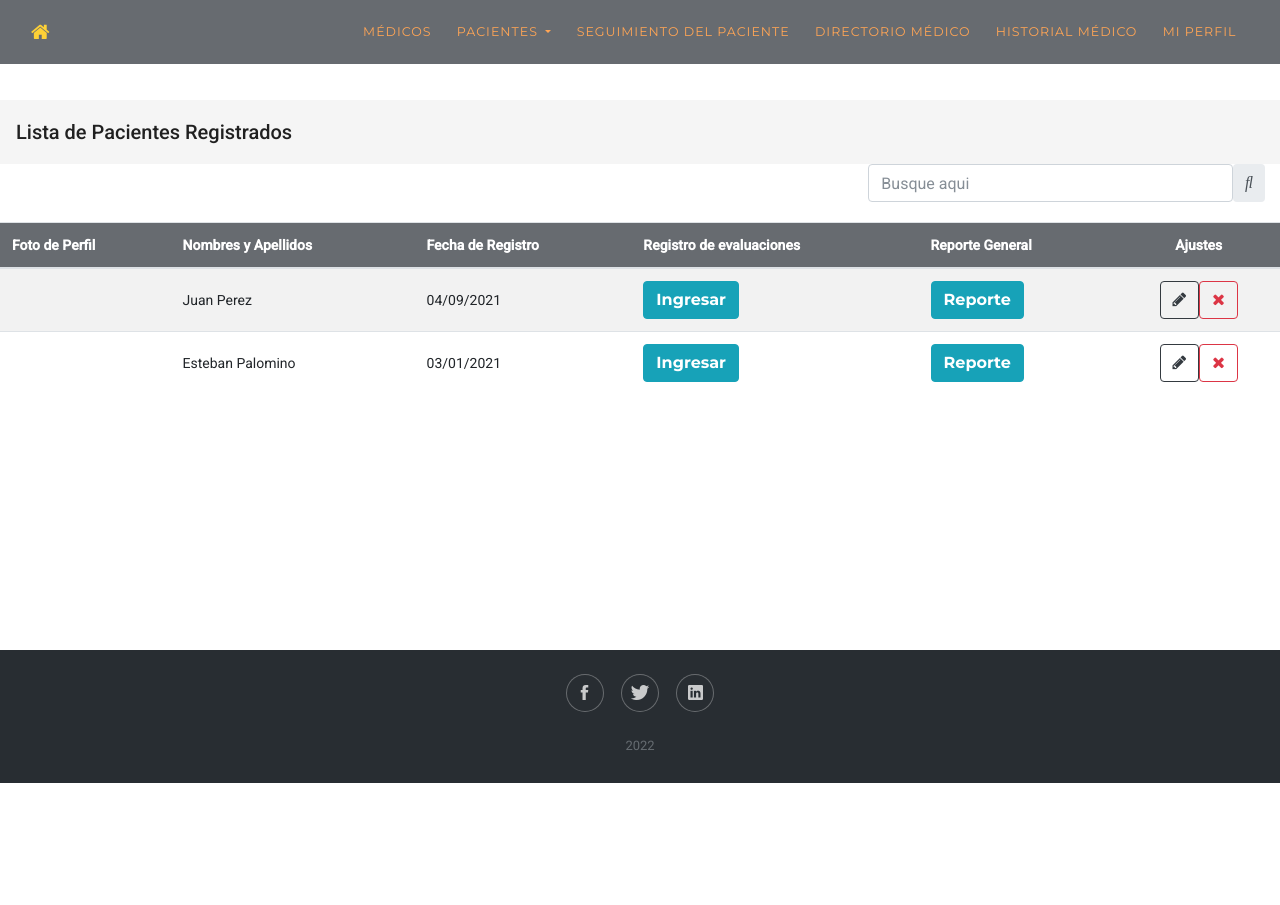
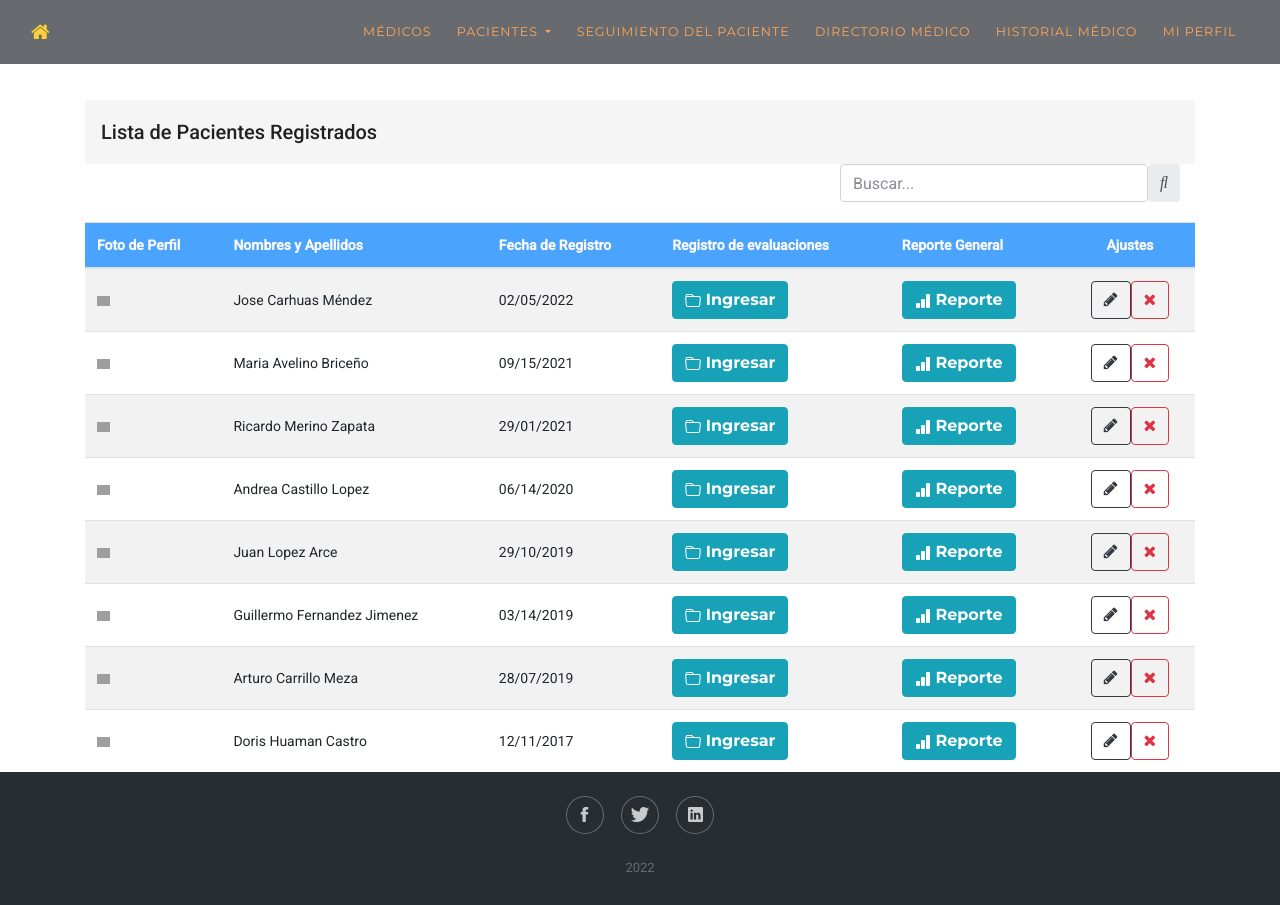
Before and after one commit to Bryant-Tello/Web, an Angular app in the folder inen-app/: page /lista-pacientes in a window 1280 px wide. Before the commit the page ends 800 px from the top, so only its background shows below. Built offline with nearby package versions, Linux system fonts and the light colour scheme; grey boxes are pictures that could not be loaded; a web font is replaced by a local one.

Commit message:
se modifico lista pacientes

```diff
--- a/inen-app/src/app/pages/pacientes/lista-pacientes/lista-pacientes.component.html
+++ b/inen-app/src/app/pages/pacientes/lista-pacientes/lista-pacientes.component.html
@@ -1,3 +1,5 @@
+<div class="container">
+
 
     <mat-toolbar>
        <span>Lista de Pacientes Registrados</span>
@@ -5,7 +7,7 @@
      </mat-toolbar>
 
    <div class="input-group rounded col-4 float-right" >
-    <input type="search" class="form-control rounded" placeholder="Busque aqui" aria-label="Search" aria-describedby="search-addon" />
+       <input type="search" class="form-control rounded" placeholder="Buscar..." aria-label="Search" aria-describedby="search-addon" />
        <span class="input-group-text border-0" id="search-addon">
          <i class="fas fa-search"></i>
        </span>
@@ -15,7 +17,7 @@
    <div class="table-responsive table-striped mr-3" style="border-radius: 10px;">
        <br>
        <table class="table" style="margin:0px;">
-        <thead style="background-color: rgba(52,58,64,0.75);color: rgb(255,255,255);">
+           <thead style="background-color: rgba(14, 132, 251, 0.75);color: rgb(249, 247, 247);">
                <tr>
 
                    <th class="align-middle"><strong>Foto de Perfil</strong><br></th>
@@ -28,29 +30,24 @@
                </tr>
            </thead>
            <tbody>
-            <tr>
-                <td class="align-middle"><img src="" style="height: 10px;" ></td>
-                <td class="align-middle">Juan Perez </td>
-                <td class="align-middle">04/09/2021</td>
-                <td class="align-middle"><button type="button" class="btn btn-info" onclick="location.href='http://localhost:4200/detallePaciente'">Ingresar</button></td>
-                <td class="align-middle"><button type="button" class="btn btn-info">Reporte</button></td>
+               <tr *ngFor=" let paci of pacientes " >
+                   <td class="align-middle"><img src="{{paci.foto}}" style="height: 10px;" ></td>
+                   <td class="align-middle">{{paci.nombre}} </td>
+                   <td class="align-middle">{{paci.fechreg}}</td>
+                   <td class="align-middle"><button type="button" onclick="location.href='http://localhost:4200/detallePaciente'" class="btn btn-info">
+                       <svg xmlns="http://www.w3.org/2000/svg" width="16" height="16" fill="currentColor" class="bi bi-folder" viewBox="0 0 16 16">
+                       <path d="M.54 3.87.5 3a2 2 0 0 1 2-2h3.672a2 2 0 0 1 1.414.586l.828.828A2 2 0 0 0 9.828 3h3.982a2 2 0 0 1 1.992 2.181l-.637 7A2 2 0 0 1 13.174 14H2.826a2 2 0 0 1-1.991-1.819l-.637-7a1.99 1.99 0 0 1 .342-1.31zM2.19 4a1 1 0 0 0-.996 1.09l.637 7a1 1 0 0 0 .995.91h10.348a1 1 0 0 0 .995-.91l.637-7A1 1 0 0 0 13.81 4H2.19zm4.69-1.707A1 1 0 0 0 6.172 2H2.5a1 1 0 0 0-1 .981l.006.139C1.72 3.042 1.95 3 2.19 3h5.396l-.707-.707z"/>
+                     </svg> Ingresar</button></td>
+                   <td class="align-middle"><button type="button"  class="btn btn-info"><svg xmlns="http://www.w3.org/2000/svg" width="16" height="16" fill="currentColor" class="bi bi-bar-chart-fill" viewBox="0 0 16 16">
+                       <path d="M1 11a1 1 0 0 1 1-1h2a1 1 0 0 1 1 1v3a1 1 0 0 1-1 1H2a1 1 0 0 1-1-1v-3zm5-4a1 1 0 0 1 1-1h2a1 1 0 0 1 1 1v7a1 1 0 0 1-1 1H7a1 1 0 0 1-1-1V7zm5-5a1 1 0 0 1 1-1h2a1 1 0 0 1 1 1v12a1 1 0 0 1-1 1h-2a1 1 0 0 1-1-1V2z"/>
+                     </svg> Reporte</button></td>
                    <td class="text-center">
                        <a href="#" class="btn btn-outline-dark"><i class="fa fa-pencil"></i></a>
                        <a href="#" class="btn btn-outline-danger"><i class="fa fa-remove"></i></a>
                    </td>
                </tr>
-            <tr>
-                <td class="align-middle"><img src=""></td>
-                <td class="align-middle">Esteban Palomino</td>
-                <td class="align-middle">03/01/2021</td>
-                <td class="align-middle"><button type="button" class="btn btn-info" onclick="location.href='http://localhost:4200/detallePaciente'">Ingresar</button></td>
-                <td class="align-middle"><button type="button" class="btn btn-info">Reporte</button></td>
-                <td class="text-center">
-                    <a href="#" class="btn btn-outline-dark"><i class="fa fa-pencil"></i></a>
-                    <a href="#" class="btn btn-outline-danger"><i class="fa fa-remove"></i></a>
-                </td>
 
-            </tr>
            </tbody>
        </table>
    </div>
+   </div>
--- a/inen-app/src/app/pages/pacientes/lista-pacientes/lista-pacientes.component.ts
+++ b/inen-app/src/app/pages/pacientes/lista-pacientes/lista-pacientes.component.ts
@@ -9,6 +9,61 @@ export class ListaPacientesComponent implements OnInit {
 
   constructor() { }
 
+  pacientes =  [
+    {
+        id: '1',
+        nombre: 'Jose Carhuas Méndez',
+        fechreg: '02/05/2022',
+        fechnac: '09/09/2000',
+        foto: 'https://raw.githubusercontent.com/PokeAPI/sprites/master/sprites/pokemon/shiny/female/25.png'
+    },
+    {
+        id: '2',
+        nombre: 'Maria Avelino Briceño',
+        fechreg: '09/15/2021',
+        fechnac: '03/07/1989',
+        foto: 'https://raw.githubusercontent.com/PokeAPI/sprites/master/sprites/pokemon/shiny/female/26.png'
+    },
+    {
+        id: '3',
+        nombre: 'Ricardo Merino Zapata',
+        fechreg: '29/01/2021',
+        fechnac: '08/13/2001',
+        foto: 'https://raw.githubusercontent.com/PokeAPI/sprites/master/sprites/pokemon/shiny/female/27.png'
+    },
+    {
+        id: '4',
+        nombre: 'Andrea Castillo Lopez',
+        fechreg: '06/14/2020',
+        fechnac: '07/23/1998',
+        foto: 'https://raw.githubusercontent.com/PokeAPI/sprites/master/sprites/pokemon/shiny/female/24.png'
+    },
+    {
+        nombre: 'Juan Lopez Arce',
+        fechreg: '29/10/2019',
+        fechnac: '14/09/2000',
+        foto: 'https://raw.githubusercontent.com/PokeAPI/sprites/master/sprites/pokemon/shiny/female/23.png'
+    },
+    {
+        nombre: 'Guillermo Fernandez Jimenez',
+        fechreg: '03/14/2019',
+        fechnac: '03/07/1989',
+        foto: 'https://raw.githubusercontent.com/PokeAPI/sprites/master/sprites/pokemon/shiny/female/22.png'
+    },
+    {
+        nombre: 'Arturo Carrillo Meza',
+        fechreg: '28/07/2019',
+        fechnac: '08/13/2001',
+        foto: 'https://raw.githubusercontent.com/PokeAPI/sprites/master/sprites/pokemon/shiny/female/21.png'
+    },
+    {
+        nombre: 'Doris Huaman Castro',
+        fechreg: '12/11/2017',
+        fechnac: '11/09/1986',
+        foto: 'https://raw.githubusercontent.com/PokeAPI/sprites/master/sprites/pokemon/shiny/female/29.png'
+    }
+  ]
+
   ngOnInit(): void {
   }
 
```
Lines whose indentation alone changed are shown as unchanged.
